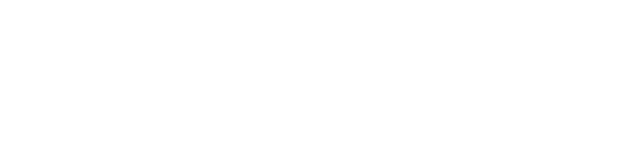
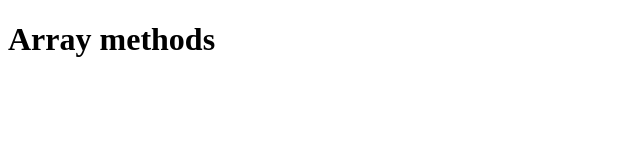
Before and after one commit to IoanLT/Array-methods, a plain HTML site: page index.html in a window 1280 px wide. Shown: the whole page, without its empty margins (0-640 px from the left). Drawn offline with Linux system fonts and the light colour scheme.

```diff
--- a/index.html
+++ b/index.html
@@ -7,6 +7,7 @@
 </head>
 <body>
 
+    <h1>Array methods</h1>
 
     <script src="./script.js"></script>
 </body>
```
Also changed, not shown: script.js (+21 -0 lines).
